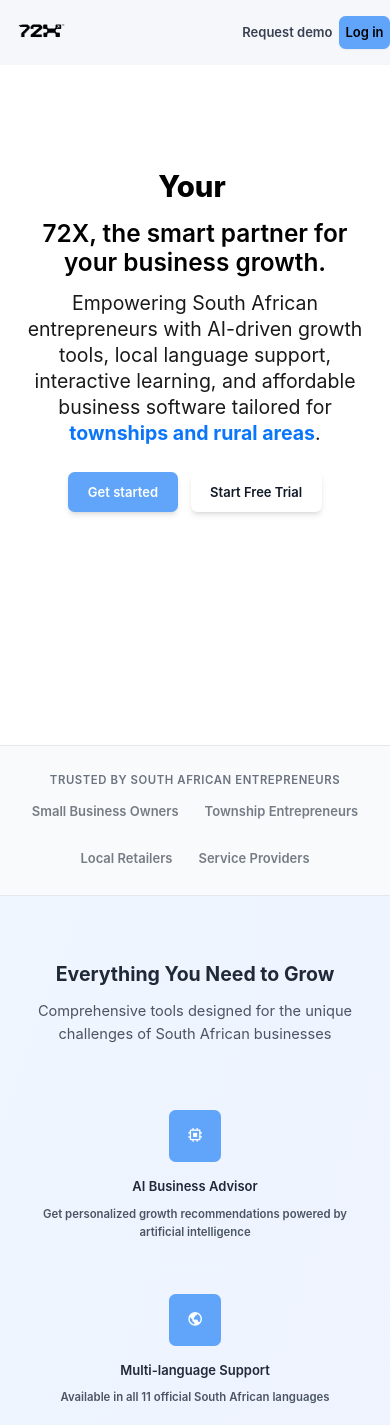
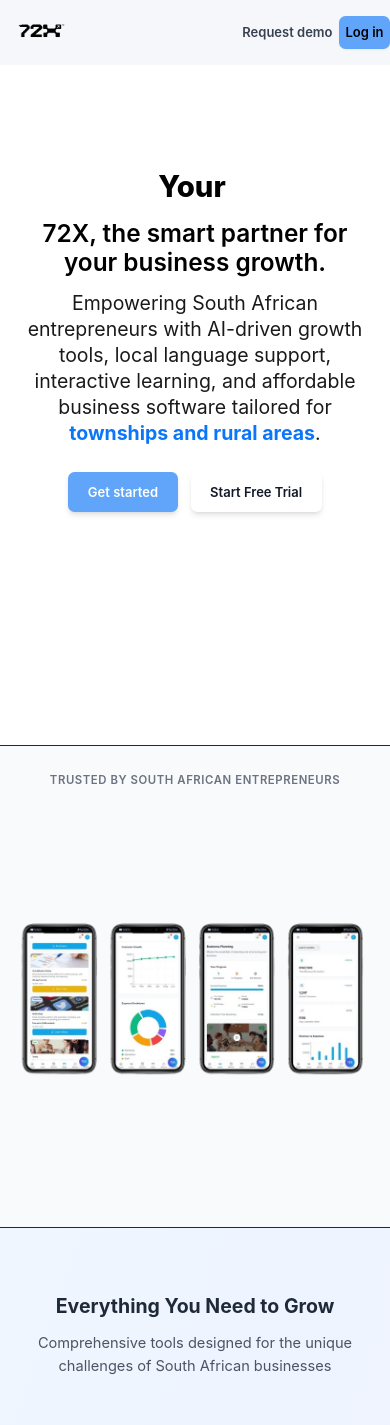
Before and after one commit to HapoTV/72X_applicants, a React (Vite) app: page / in a window 390 px wide. Shown: the top 1425 px of the page. Built offline with nearby package versions, Linux system fonts and the light colour scheme.

Commit message:
phone image

```diff
--- a/src/pages/LandingPage.tsx
+++ b/src/pages/LandingPage.tsx
@@ -26,6 +26,7 @@
   Phone
 } from 'lucide-react';
 import wp3819576 from "../assets/wp3819576.jpg";
+import reactSvg from "../assets/react.png";
 import 'boxicons';
 const logoUrl = "/Logo2.png";
 const footerLogo = "/Logo3.png";
@@ -477,17 +478,15 @@
         </section>
 
         {/* Trust Bar */}
-        <section className="bg-gray-50 py-8 border-y border-gray-200">
+        <section className="bg-gray-50 py-8 border-y border-gray-800">
           <div className="max-w-7xl mx-auto px-4 sm:px-6 lg:px-8">
             <div className="text-center">
               <p className="text-sm font-semibold text-gray-500 uppercase tracking-wider mb-4">
                 Trusted by South African Entrepreneurs
               </p>
-              <div className="flex flex-wrap justify-center items-center gap-8 opacity-60">
-                <div className="text-gray-800 font-semibold">Small Business Owners</div>
-                <div className="text-gray-800 font-semibold">Township Entrepreneurs</div>
-                <div className="text-gray-800 font-semibold">Local Retailers</div>
-                <div className="text-gray-800 font-semibold">Service Providers</div>
+              <div className="flex flex-wrap justify-center items-center gap-8 ">
+
+                <img src={reactSvg} alt="Trust Badge" className=" object-contain height-1200"style={{height: "400px", width: "700px",}} />
               </div>
             </div>
           </div>
```
Also changed, not shown: src/assets/istockphoto-1321547410-170667a.jpg (deleted), src/assets/react.png (added).
